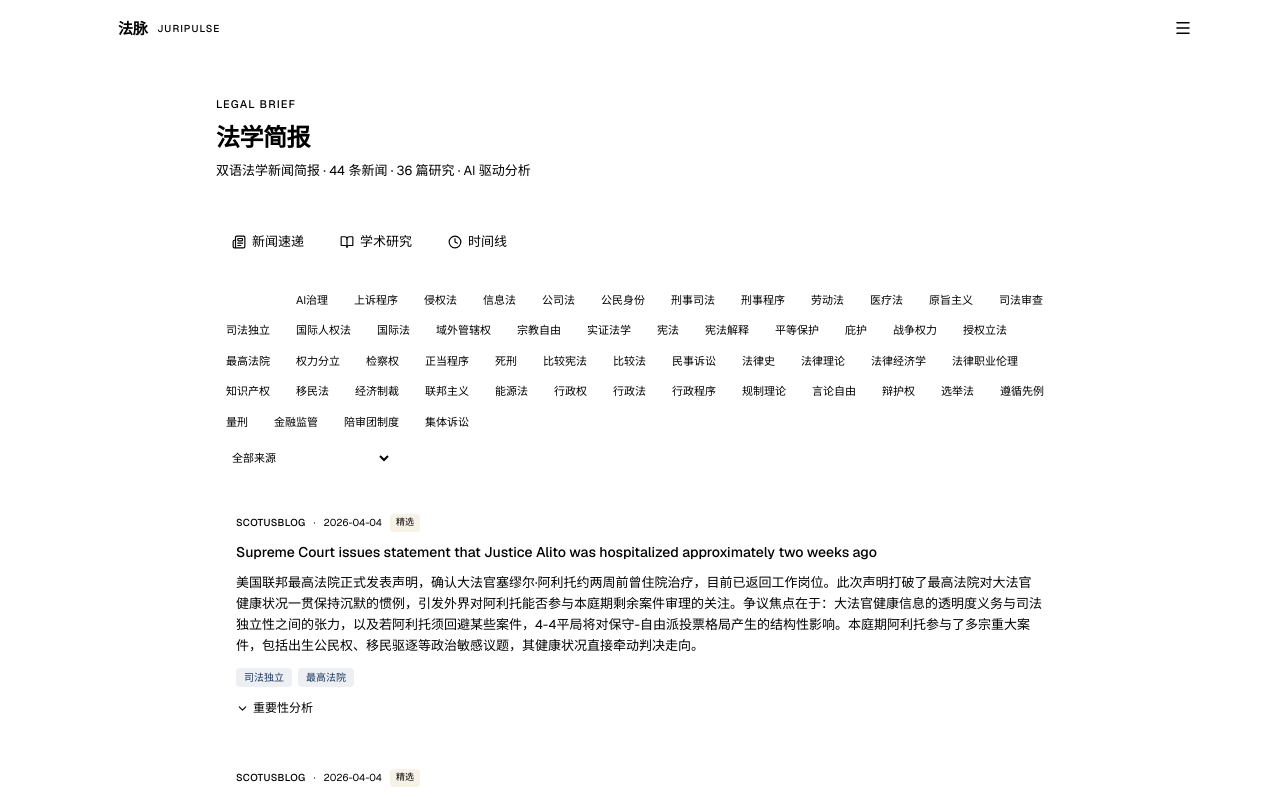
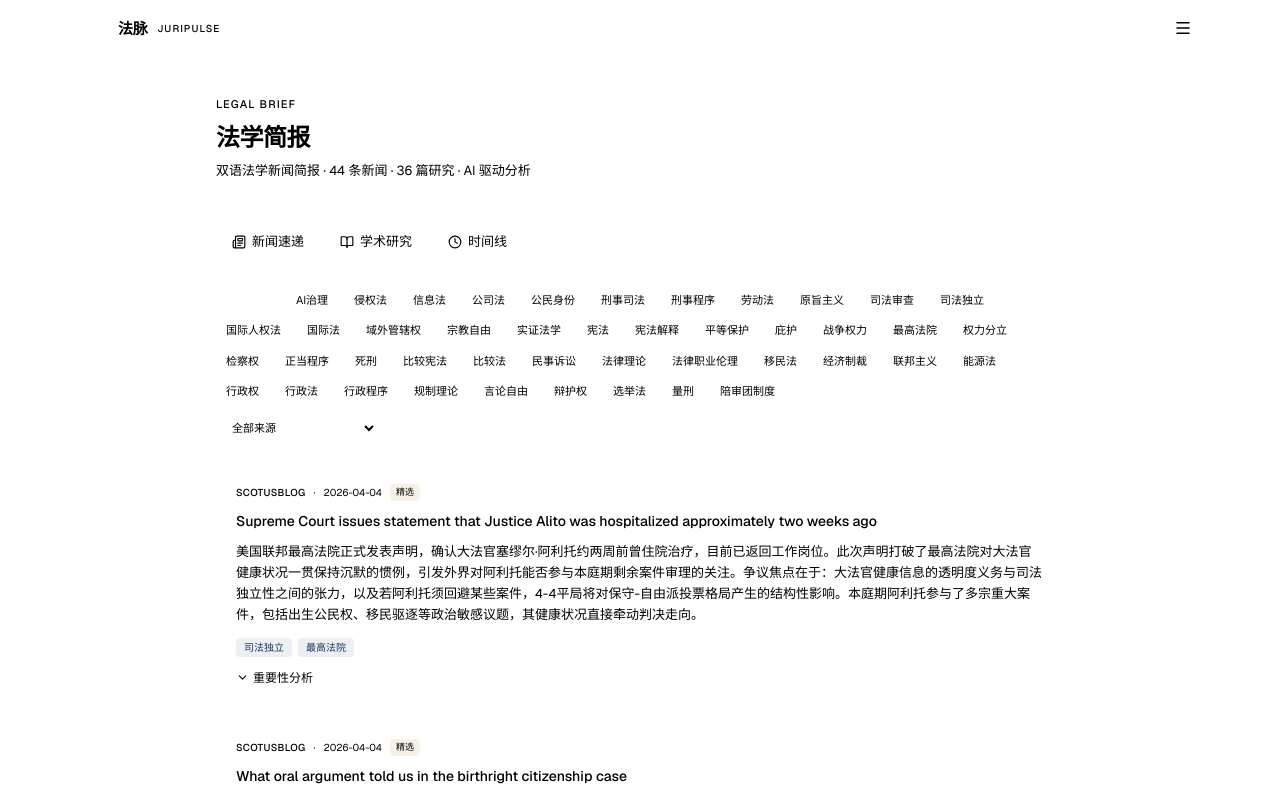
Before and after one commit to aryella-byte/juripulse, a Next.js app: page /juripulse/brief in a window 1280 px wide. Shown: the top 798 px of the page. Built offline with nearby package versions, Linux system fonts and the light colour scheme.

Commit message:
feat(brief): separate tag/source filters for news and research tabs

```diff
--- a/src/app/brief/page.tsx
+++ b/src/app/brief/page.tsx
@@ -32,22 +32,39 @@ export default function BriefPage() {
       .catch(() => setData({ news: [], research: [] }))
   }, [])
 
-  const allTags = useMemo(() => {
+  const newsTags = useMemo(() => {
     if (!data) return []
-    const tagSet = new Set<string>()
-    ;[...data.news, ...data.research].forEach(item => {
-      item.tags?.forEach(t => tagSet.add(t.name))
-    })
-    return [...tagSet].sort()
+    const s = new Set<string>()
+    data.news.forEach(item => item.tags?.forEach(t => s.add(t.name)))
+    return [...s].sort()
   }, [data])
 
-  const allSources = useMemo(() => {
+  const newsSources = useMemo(() => {
     if (!data) return []
-    const sourceSet = new Set<string>()
-    data.news.forEach(n => n.source && sourceSet.add(n.source))
-    data.research.forEach(r => r.journal && sourceSet.add(r.journal))
-    return [...sourceSet].sort()
+    const s = new Set<string>()
+    data.news.forEach(n => n.source && s.add(n.source))
+    return [...s].sort()
   }, [data])
+
+  const researchTags = useMemo(() => {
+    if (!data) return []
+    const s = new Set<string>()
+    data.research.forEach(item => item.tags?.forEach(t => s.add(t.name)))
+    return [...s].sort()
+  }, [data])
+
+  const researchSources = useMemo(() => {
+    if (!data) return []
+    const s = new Set<string>()
+    data.research.forEach(r => r.journal && s.add(r.journal))
+    return [...s].sort()
+  }, [data])
+
+  const handleTabChange = (newTab: TabId) => {
+    setTab(newTab)
+    setSelectedTag('')
+    setSelectedSource('')
+  }
 
   const filterItems = (items: BriefItem[]) => {
     return items.filter(item => {
@@ -70,7 +87,10 @@ export default function BriefPage() {
 
   const filteredNews = filterItems(data.news)
   const filteredResearch = filterItems(data.research)
-  const allFiltered = [...filteredNews, ...filteredResearch].sort((a, b) => b.date.localeCompare(a.date))
+  const allFiltered = [...data.news, ...data.research].sort((a, b) => b.date.localeCompare(a.date))
+
+  const currentTags = tab === 'news' ? newsTags : researchTags
+  const currentSources = tab === 'news' ? newsSources : researchSources
 
   return (
     <div className="mx-auto max-w-4xl px-6 py-10">
@@ -87,7 +107,7 @@ export default function BriefPage() {
         {TABS.map(t => (
           <button
             key={t.id}
-            onClick={() => setTab(t.id)}
+            onClick={() => handleTabChange(t.id)}
             className="relative flex items-center gap-1.5 whitespace-nowrap px-4 py-3 text-[13px] transition-colors"
             style={{
               color: tab === t.id ? 'var(--text-primary)' : 'var(--text-tertiary)',
@@ -103,17 +123,19 @@ export default function BriefPage() {
         ))}
       </div>
 
-      {/* Filters */}
+      {/* Filters — hidden on timeline tab */}
+      {tab !== 'timeline' && (
         <div className="mb-6">
           <BriefFilters
-          tags={allTags}
-          sources={allSources}
+            tags={currentTags}
+            sources={currentSources}
             selectedTag={selectedTag}
             selectedSource={selectedSource}
             onTagChange={setSelectedTag}
             onSourceChange={setSelectedSource}
           />
         </div>
+      )}
 
       {/* Content */}
       {tab === 'news' && (
```
Lines whose indentation alone changed are shown as unchanged.
